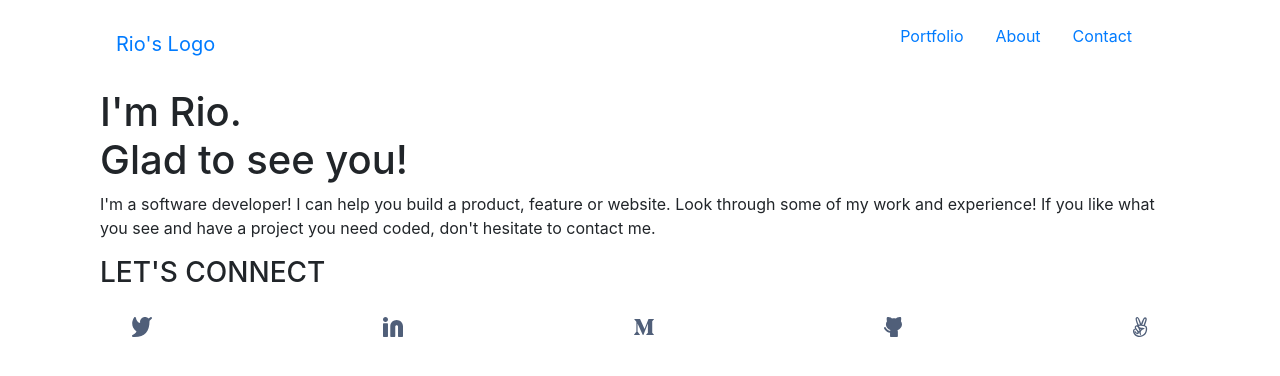
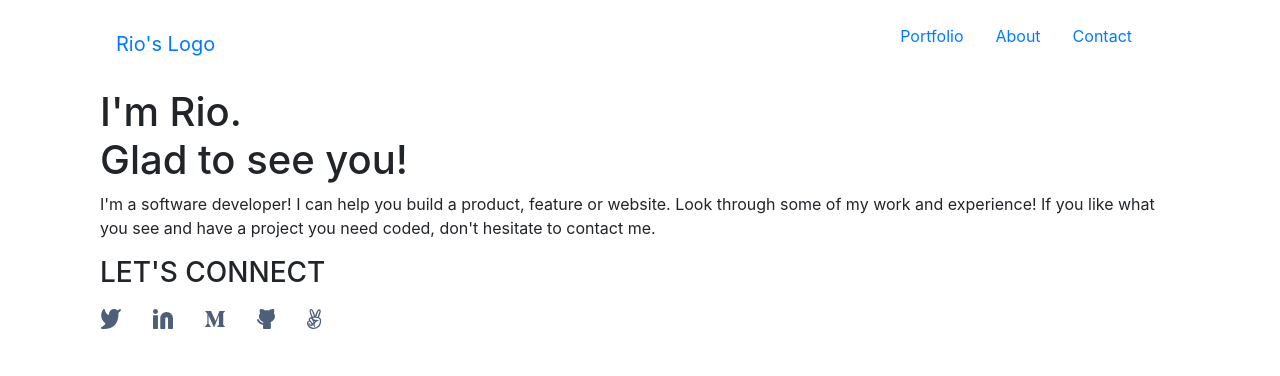
Before and after one commit to razvanso/bootstrap-portfolio, a plain HTML site: page index.html in a window 1280 px wide. Drawn offline with nearby package versions, Linux system fonts and the light colour scheme.

Commit message:
Style social icons

```diff
--- a/index.html
+++ b/index.html
@@ -35,7 +35,7 @@
     <p>I'm a software developer! I can help you build a product, feature or website. Look through some of my work and
     experience! If you like what you see and have a project you need coded, don't hesitate to contact me.</p>
     <h3>LET'S CONNECT</h3>
-    <ul class="navbar list-unstyled">
+    <ul class="row list-unstyled">
       <li class="nav-item">
         <a class="nav-link" aria-current="page" href="#portfolio"><img src="images/Twitter.svg" alt=""></a>
       </li>
@@ -52,12 +52,6 @@
         <a class="nav-link" href="#contact"><img src="images/Angelist.svg" alt=""></a>
       </li>
     </ul>
-    <!-- <div class="row">
-      <div class="col">
-
-      </div>
-    </div> -->
-
   </section>
   <script src="https://code.jquery.com/jquery-3.3.1.slim.min.js" integrity="sha384-q8i/X+965DzO0rT7abK41JStQIAqVgRVzpbzo5smXKp4YfRvH+8abtTE1Pi6jizo" crossorigin="anonymous"></script>
   <script src="https://cdn.jsdelivr.net/npm/popper.js@1.14.6/dist/umd/popper.min.js" integrity="sha384-wHAiFfRlMFy6i5SRaxvfOCifBUQy1xHdJ/yoi7FRNXMRBu5WHdZYu1hA6ZOblgut" crossorigin="anonymous"></script>
```
